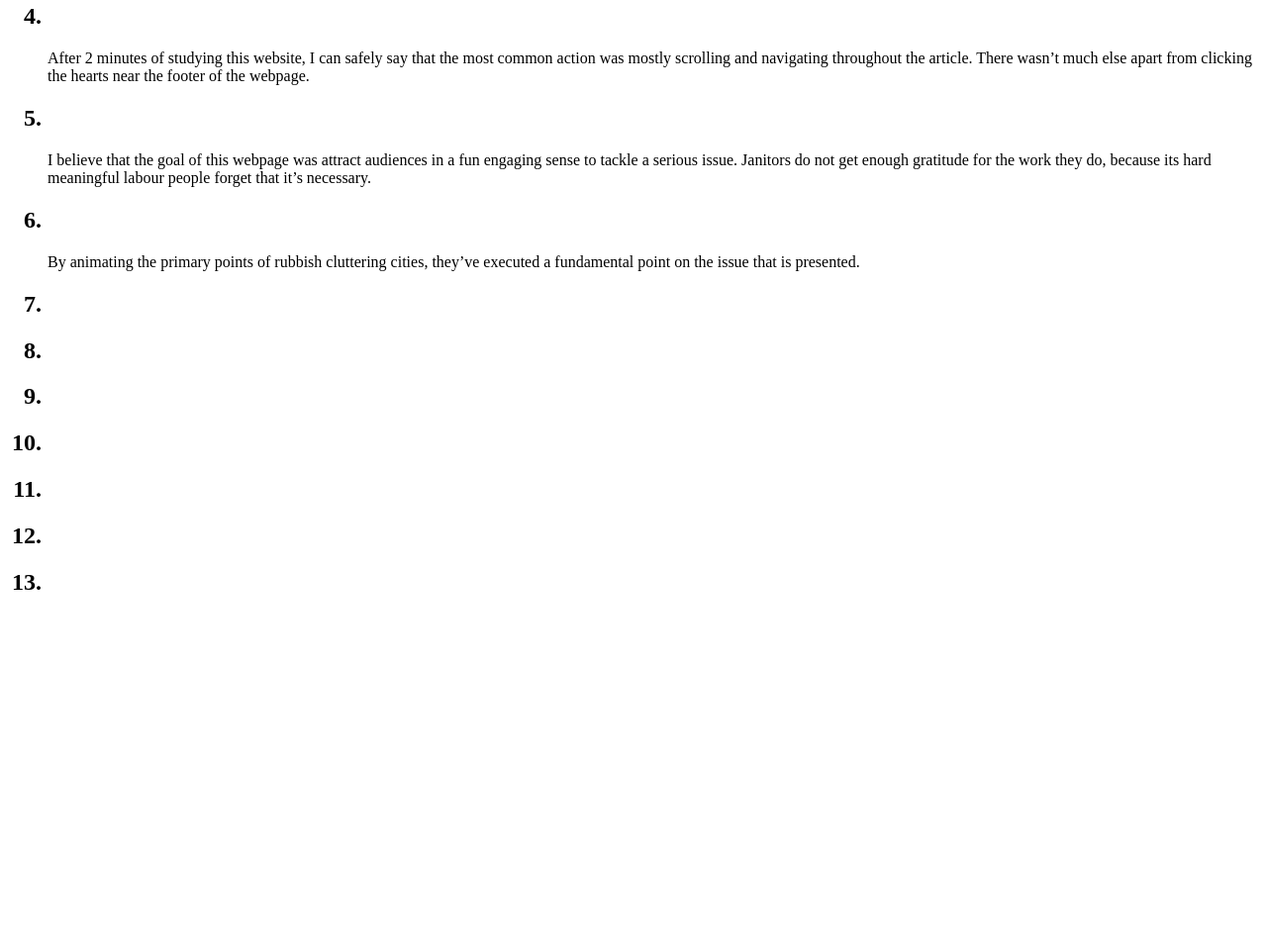
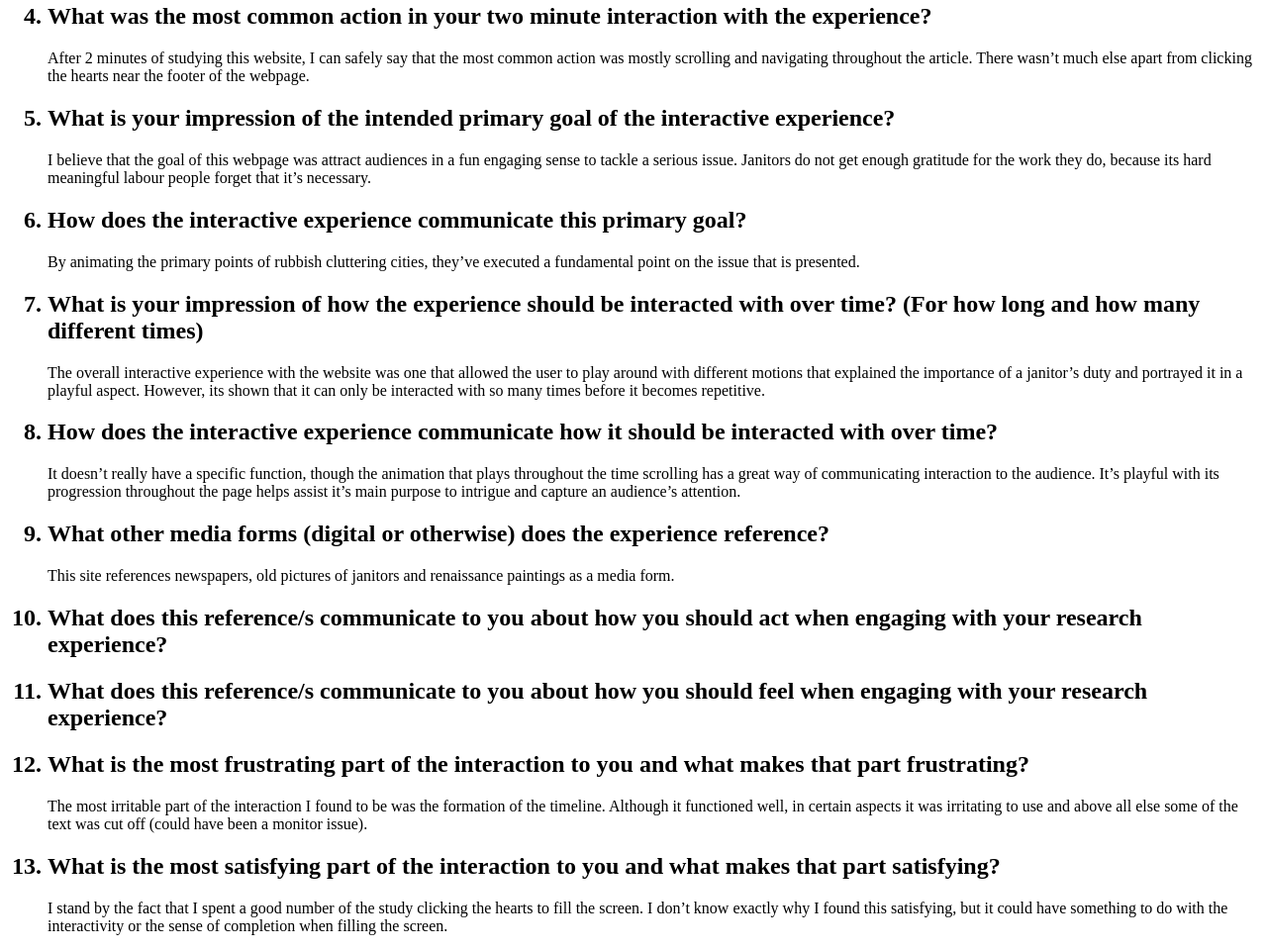
Before and after one commit to Asicanatara/Asicanatara.github.io, a plain HTML site: page Assignment1/index.html in a window 1280 px wide. Shown: the part 423-1384 px from the top of the page at 99% size. Before the commit the page ends 1045 px from the top, so only its background shows below. Drawn offline with Linux system fonts and the light colour scheme.

Commit message:
Update index.html

```diff
--- a/Assignment1/index.html
+++ b/Assignment1/index.html
@@ -15,26 +15,26 @@
       <p>For 2 minutes’ worth of studying the page I found myself revisiting the timeline near the middle and scrolling through different animatics. Each of these animatics had a different point and interest that focused my attention on different issues relating to the overall topic. There were some instances where I found myself scrolling to move a Timeline from left to right or to increase the opacity on an image.</p>
       <h2><li>What part of the experience did you spend the most time engaging with?</li></h2>
       <p>I think I spent the most time interacting with the heart icon, filling the page with red hearts. I believe they used this interaction method to engage a reader to “send love” to their cause. Even though it doesn’t actually support them it raises awareness.</p>
-      <h2><li></li></h2>
+      <h2><li>What was the most common action in your two minute interaction with the experience?</li></h2>
       <p>After 2 minutes of studying this website, I can safely say that the most common action was mostly scrolling and navigating throughout the article. There wasn’t much else apart from clicking the hearts near the footer of the webpage.</p>
-      <h2><li></li></h2>
+      <h2><li>What is your impression of the intended primary goal of the interactive experience?</li></h2>
       <p>I believe that the goal of this webpage was attract audiences in a fun engaging sense to tackle a serious issue. Janitors do not get enough gratitude for the work they do, because its hard meaningful labour people forget that it’s necessary.</p>
-      <h2><li></li></h2>
+      <h2><li>How does the interactive experience communicate this primary goal?</li></h2>
       <p>By animating the primary points of rubbish cluttering cities, they’ve executed a fundamental point on the issue that is presented.</p>
-      <h2><li></li></h2>
+      <h2><li>What is your impression of how the experience should be interacted with over time? (For how long and how many different times)</li></h2>
+      <p>The overall interactive experience with the website was one that allowed the user to play around with different motions that explained the importance of a janitor’s duty and portrayed it in a playful aspect. However, its shown that it can only be interacted with so many times before it becomes repetitive.</p>
+      <h2><li>How does the interactive experience communicate how it should be interacted with over time?</li></h2>
+      <p>It doesn’t really have a specific function, though the animation that plays throughout the time scrolling has a great way of communicating interaction to the audience. It’s playful with its progression throughout the page helps assist it’s main purpose to intrigue and capture an audience’s attention.</p>
+      <h2><li>What other media forms (digital or otherwise) does the experience reference?</li></h2>
+      <p>This site references newspapers, old pictures of janitors and renaissance paintings as a media form.</p>
+      <h2><li>What does this reference/s communicate to you about how you should act when engaging with your research experience?</li></h2>
       <p></p>
-      <h2><li></li></h2>
+      <h2><li>What does this reference/s communicate to you about how you should feel when engaging with your research experience?</li></h2>
       <p></p>
-      <h2><li></li></h2>
-      <p></p>
-      <h2><li></li></h2>
-      <p></p>
-      <h2><li></li></h2>
-      <p></p>
-      <h2><li></li></h2>
-      <p></p>
-      <h2><li></li></h2>
-      <p></p>
+      <h2><li>What is the most frustrating part of the interaction to you and what makes that part frustrating?</li></h2>
+      <p>The most irritable part of the interaction I found to be was the formation of the timeline. Although it functioned well, in certain aspects it was irritating to use and above all else some of the text was cut off (could have been a monitor issue).</p>
+      <h2><li>What is the most satisfying part of the interaction to you and what makes that part satisfying?</li></h2>
+      <p>I stand by the fact that I spent a good number of the study clicking the hearts to fill the screen. I don’t know exactly why I found this satisfying, but it could have something to do with the interactivity or the sense of completion when filling the screen. </p>
     </ol>
   </body>
 </html>
```
